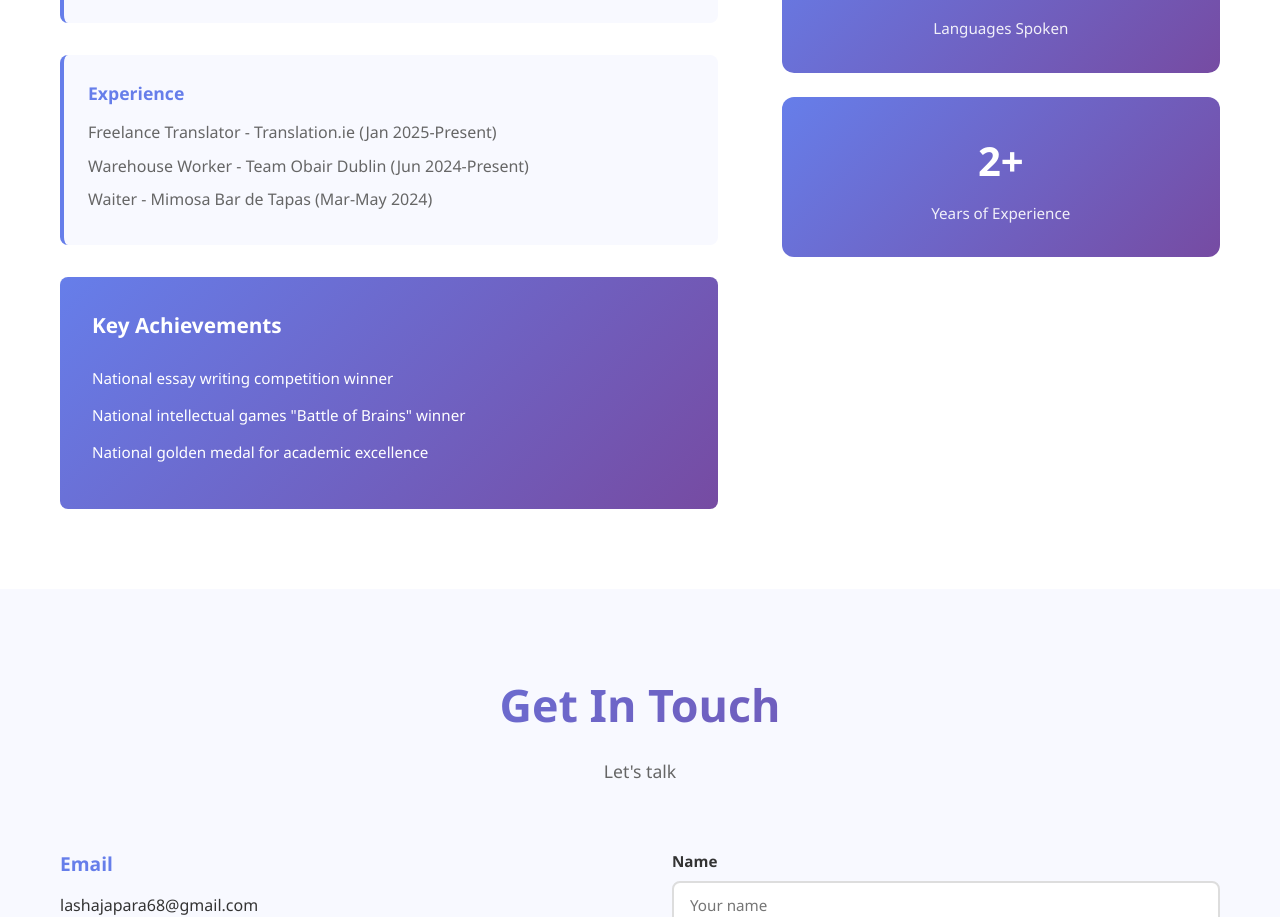
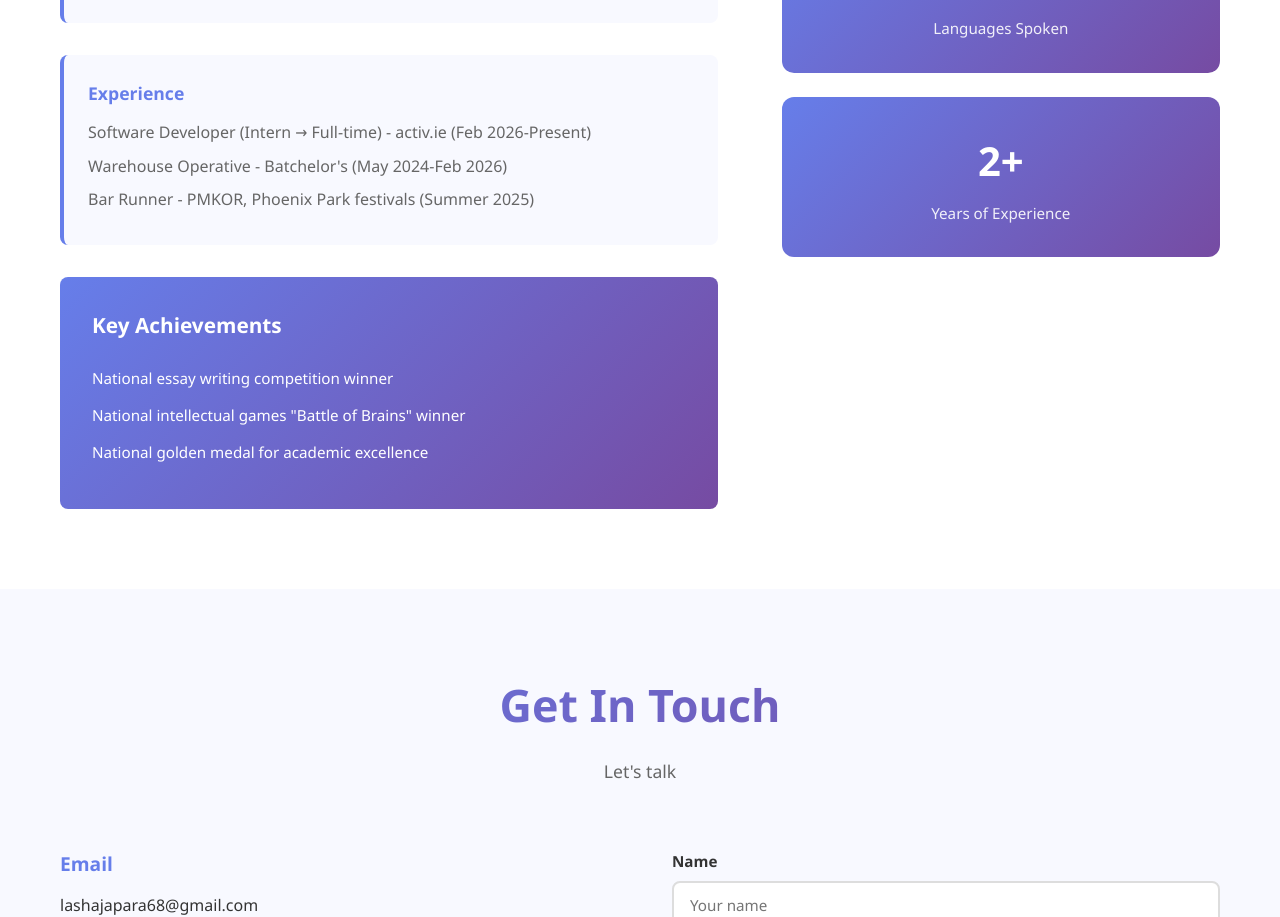
Before and after one commit to LashaJaparidze15/portfolio, a React (Vite) app: page / in a window 1280 px wide. Shown: the part 3740-4657 px from the top of the page. Built offline with nearby package versions, Linux system fonts and the light colour scheme; the HTML template or start-up script is replaced by a standard one.

Commit message:
Update experience: lead with activ.ie software developer role

```diff
--- a/src/components/About.jsx
+++ b/src/components/About.jsx
@@ -24,9 +24,9 @@ export default function About() {
               <div className="highlight-item">
                 <h4>Experience</h4>
                 <ul>
-                  <li>Freelance Translator - Translation.ie (Jan 2025-Present)</li>
-                  <li>Warehouse Worker - Team Obair Dublin (Jun 2024-Present)</li>
-                  <li>Waiter - Mimosa Bar de Tapas (Mar-May 2024)</li>
+                  <li>Software Developer (Intern &rarr; Full-time) - activ.ie (Feb 2026-Present)</li>
+                  <li>Warehouse Operative - Batchelor's (May 2024-Feb 2026)</li>
+                  <li>Bar Runner - PMKOR, Phoenix Park festivals (Summer 2025)</li>
                 </ul>
               </div>
             </div>
```
